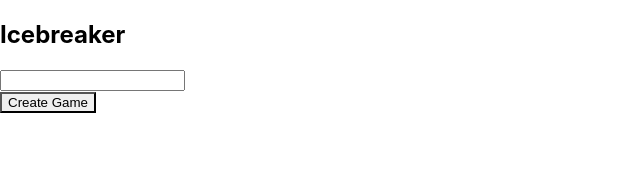
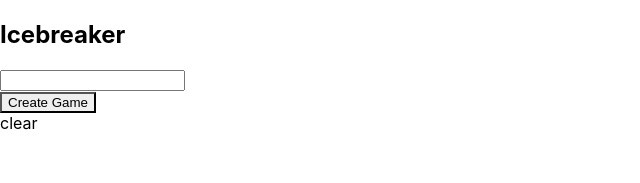
Before and after one commit to davidystephenson/icebreaker, a React (Create React App) app: page / in a window 1280 px wide. Shown: the top 183 px of the page, without its empty margins (0-640 px from the left). Built offline with nearby package versions, Linux system fonts and the light colour scheme.

Commit message:
Handle change event

```diff
--- a/src/App.tsx
+++ b/src/App.tsx
@@ -1,22 +1,31 @@
-import { FormEvent } from 'react'
+import { ChangeEvent, FormEvent, useState } from 'react'
 import { Container, Heading, Input, FormControl, Button } from '@chakra-ui/react'
 
 function App (): JSX.Element {
+  const [message, setMessage] = useState('clear')
+
+  function handleChange (event: ChangeEvent): void {
+    setMessage('Changed')
+  }
+
   function handleSubmit (event: FormEvent): void {
     event.preventDefault()
     console.log('Submitted')
+    setMessage('Submitted')
   }
+
   return (
     <Container>
       <Heading>Icebreaker</Heading>
 
       <form onSubmit={handleSubmit}>
         <FormControl>
-          <Input />
+          <Input onChange={handleChange} />
         </FormControl>
 
         <Button type='submit'>Create Game</Button>
       </form>
+      {message}
     </Container>
   )
 }
```
